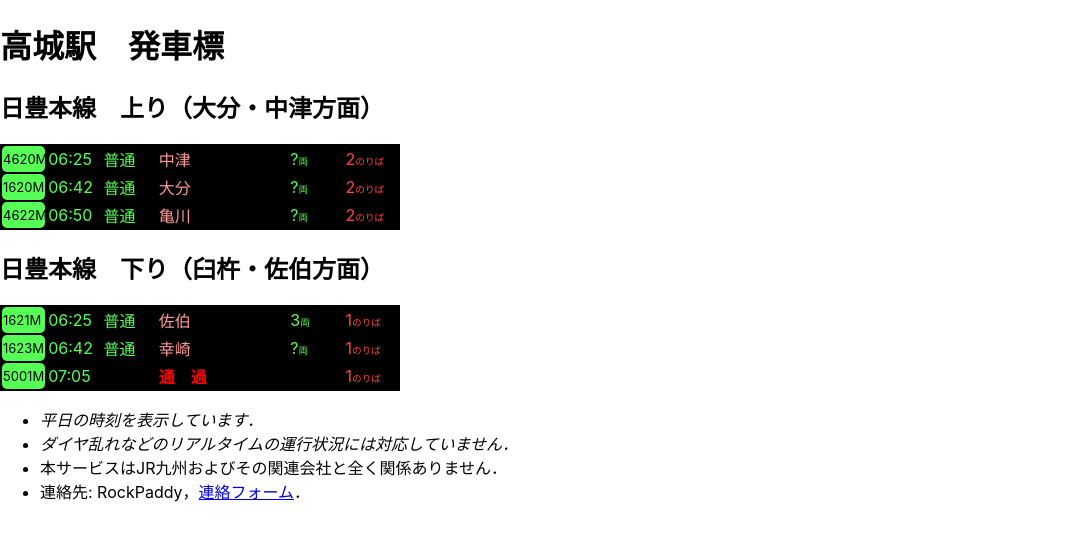
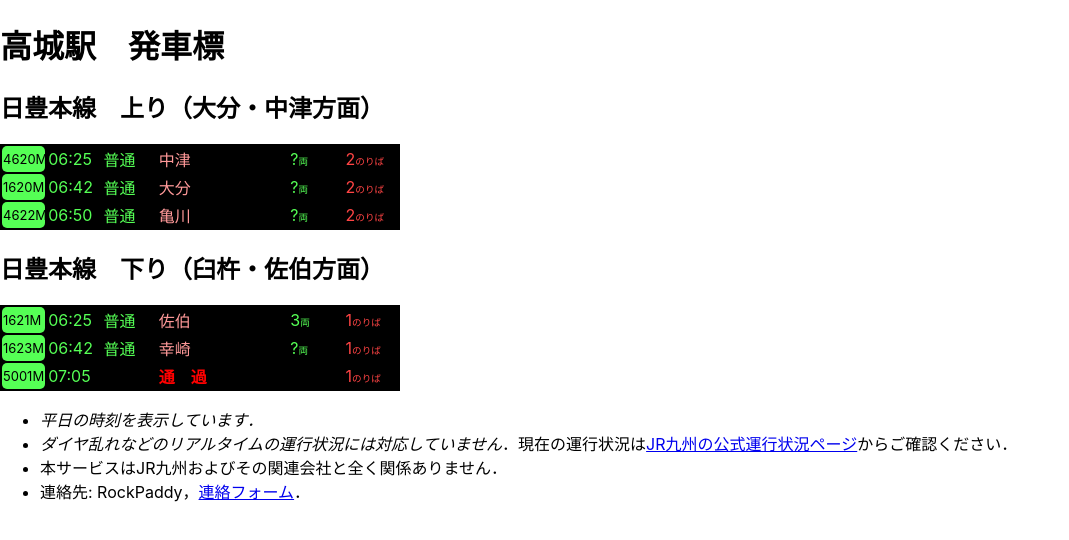
Before and after one commit to iwcmds68/TakajooTimetable, a React (Create React App) app: page / in a window 1280 px wide. Shown: the top 540 px of the page, without its empty margins (0-1069 px from the left). Built offline with nearby package versions, Linux system fonts and the light colour scheme.

Commit message:
Add: Added the link to JR Kyushu’s official operation information webpage.

```diff
--- a/src/App.jsx
+++ b/src/App.jsx
@@ -55,7 +55,7 @@ export const App = () => {
       <div id="down-trains"><TrainTimetableDisplay direction="下り" fileName="DownTrains" /></div>
       <ul>
         <li><em>平日の時刻を表示しています．</em></li>
-        <li><em>ダイヤ乱れなどのリアルタイムの運行状況には対応していません．</em></li>
+        <li><em>ダイヤ乱れなどのリアルタイムの運行状況には対応していません</em>．現在の運行状況は<a href="https://jrkyushu.co.jp/trains/info/oita.html">JR九州の公式運行状況ページ</a>からご確認ください．</li>
         <li>本サービスはJR九州およびその関連会社と全く関係ありません．</li>
         <li>連絡先: RockPaddy，<a href="https://docs.google.com/forms/d/e/1FAIpQLSdCSEvJwwkPuxDm12P8cGlS0Q8-p1VABZ802VRUcrsXCLCLEA/viewform?usp=dialog">連絡フォーム</a>．</li>
       </ul>
```
